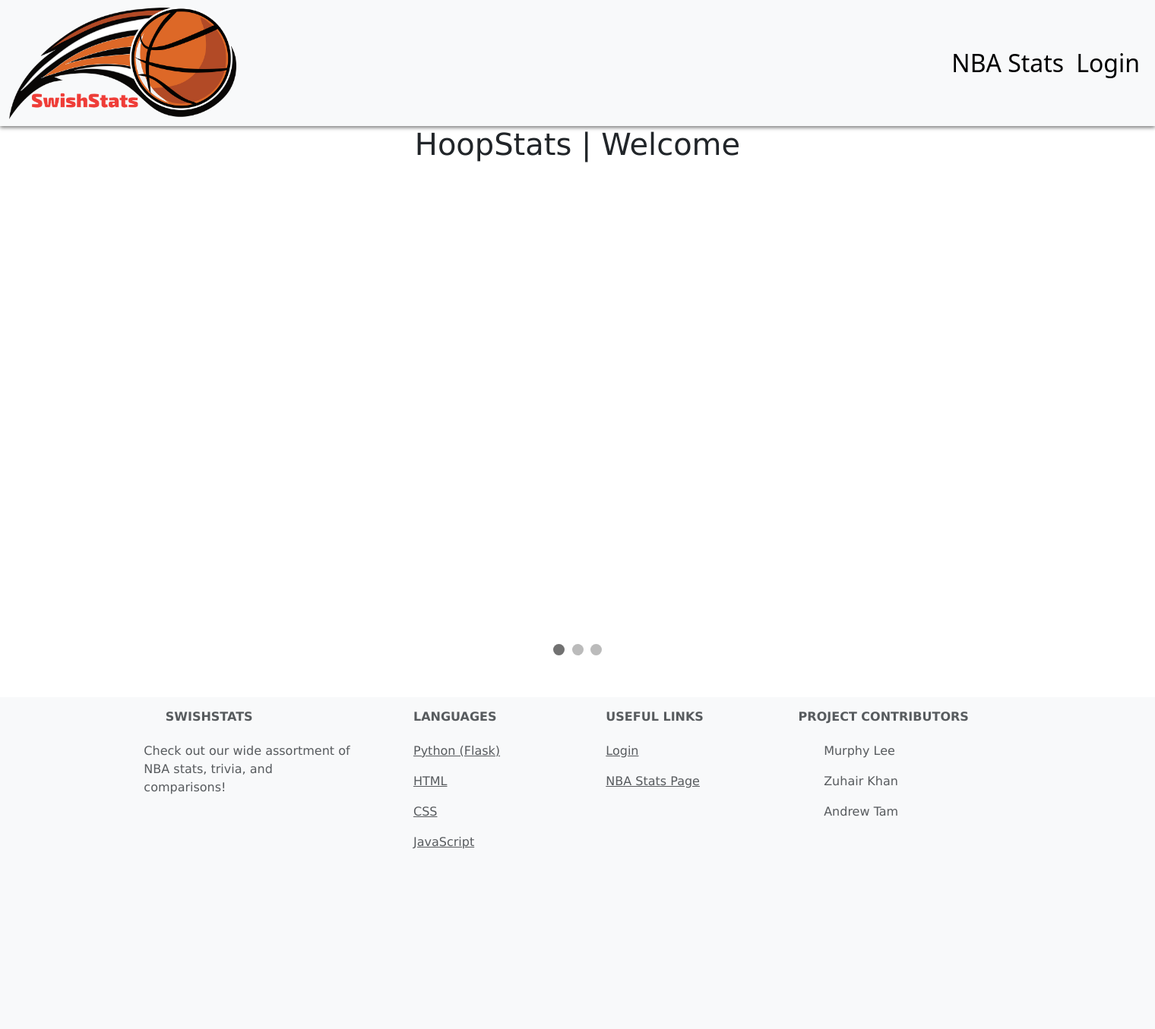
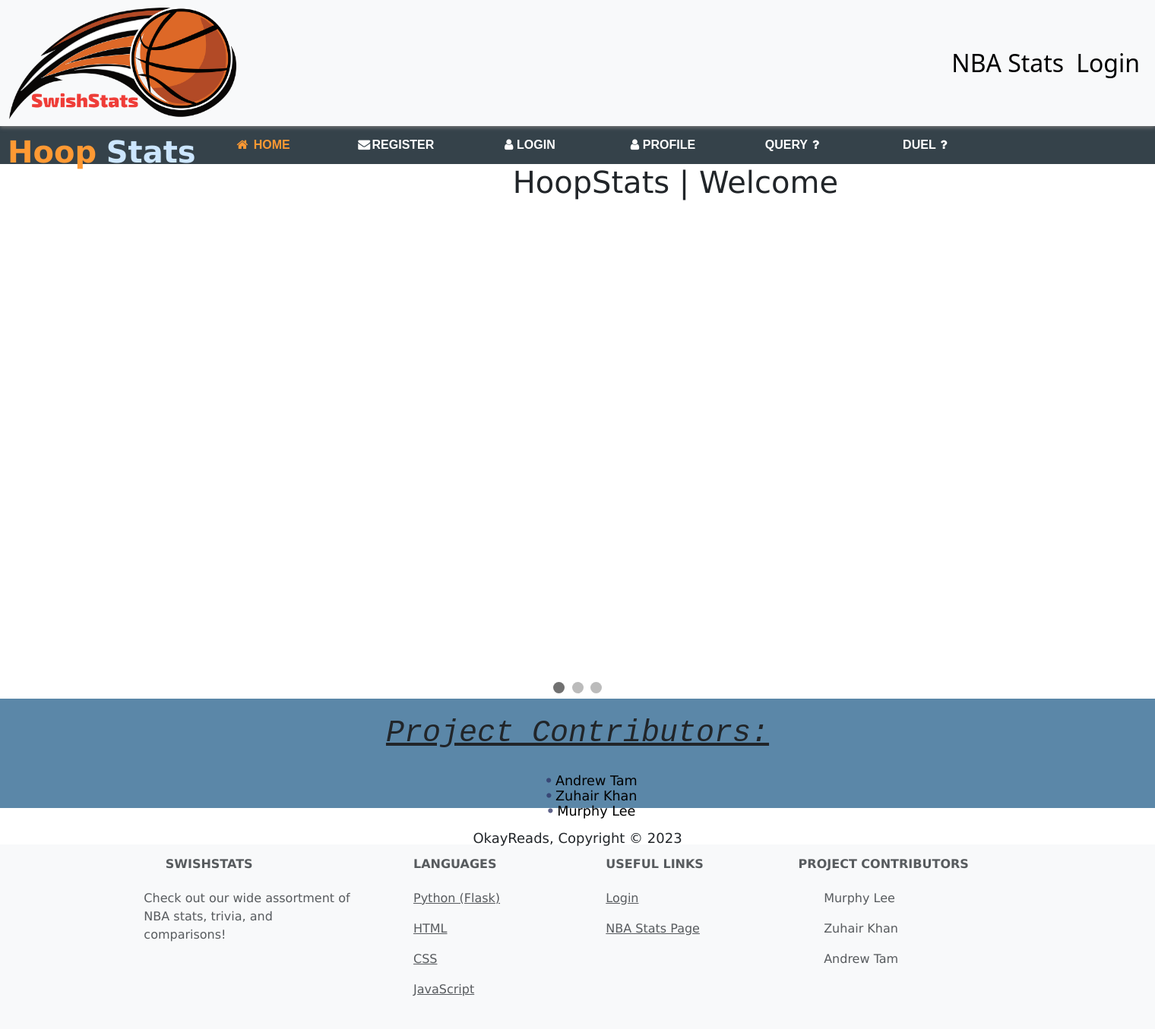
Before and after one commit to murphylee10/hoop-stats, a Flask app: page / in a window 1520 px wide. Shown: the whole page at 76% size. Before the commit the page ends 1118 px from the top, so only its background shows below. Run offline with Flask 3, Linux system fonts and the light colour scheme; data that the repository does not hold is empty; some libraries are stand-ins or nearby versions.

Commit message:
home page final touches

```diff
--- a/static/css/home-page.css
+++ b/static/css/home-page.css
@@ -83,6 +83,8 @@ header ul li {
 header ul li:hover:not(.active) {
   background: #d80b15;
 }
+
+/* SLIDESHOW STYLYING */
 
 .mySlides {
   overflow: hidden;
--- a/templates/home-page.html
+++ b/templates/home-page.html
@@ -1,16 +1,22 @@
-{% extends 'base.html' %}
-
-{% block title %}HoopStats | Welcome{% endblock %}
-{% block style %}
+{% extends 'base.html' %} {% block title %}HoopStats | Welcome{% endblock %} {%
+block style %}
 <!--font awesome cdn link-->
-    <link rel="stylesheet" href="https://maxcdn.bootstrapcdn.com/font-awesome/4.6.3/css/font-awesome.min.css" />
+<link
+  rel="stylesheet"
+  href="https://maxcdn.bootstrapcdn.com/font-awesome/4.6.3/css/font-awesome.min.css"
+/>
 <!-- Load font awesome icons -->
-    <link rel="stylesheet" href="https://cdnjs.cloudflare.com/ajax/libs/font-awesome/4.7.0/css/font-awesome.min.css" />
-    <link rel="stylesheet" href="{{ url_for('static', filename='css/home-page.css') }}" />
-{% endblock %}
-
-{% block content %}
-    <!-- <section id="navbar">
+<link
+  rel="stylesheet"
+  href="https://cdnjs.cloudflare.com/ajax/libs/font-awesome/4.7.0/css/font-awesome.min.css"
+/>
+<link
+  rel="stylesheet"
+  href="/Users/Zuhair/Documents/Second semester/CSCb20/instant-stats-b20/static/css/home-page.css"
+/>
+{% endblock %} {% block content %}
+<header>
+  <section id="navbar">
     <div class="navbar1">
       <h1>
         <span class="highlight">Hoop</span>
@@ -20,21 +26,30 @@
     <div class="nav-bar">
       <ul>
         <li>
-                    <a class="current" href="index.html"><i class="fa fa-fw fa-home"></i> Home</a>
+          <a class="current" href="index.html"
+            ><i class="fa fa-fw fa-home"></i> Home</a
+          >
         </li>
         <li>
-                    <a href="register.html"><i class="fa fa-fw fa-envelope"></i>Register</a>
+          <a href="register.html"
+            ><i class="fa fa-fw fa-envelope"></i>Register</a
+          >
         </li>
         <li>
           <a href="login.html"><i class="fa fa-fw fa-user"></i>login</a>
         </li>
-                <li><a href="profile.html">Profile</a></li>
+        <li>
+          <a href="profile.html"><i class="fa fa-fw fa-user"></i>profile</a>
+        </li>
         <li>
           <a href="query.html">Query</a><i class="fa fa-fw fa-question"></i>
         </li>
+        <li>
+          <a href="duel.html">Duel</a><i class="fa fa-fw fa-question"></i>
+        </li>
       </ul>
     </div>
-    </section> -->
+  </section>
 </header>
 <!-- Navigtion Bar-->
 
@@ -48,19 +63,28 @@
 <div class="slideshow-container">
   <div class="mySlides fade">
     <div class="numbertext">1 / 3</div>
-            <img src="{{ url_for('static', filename='images/img1.png') }}" style="width: 100%" />
+    <img
+      src="/Users/Zuhair/Documents/Second semester/CSCb20/instant-stats-b20/static/images/img1.png"
+      style="width: 100%"
+    />
     <div class="text">Player 1 info.</div>
   </div>
 
   <div class="mySlides fade">
     <div class="numbertext">2 / 3</div>
-            <img src="{{ url_for('static', filename='images/img1.png') }}" style="width: 100%" />
+    <img
+      src="/Users/Zuhair/Documents/Second semester/CSCb20/instant-stats-b20/static/images/img1.png"
+      style="width: 100%"
+    />
     <div class="text">player 2 info.</div>
   </div>
 
   <div class="mySlides fade">
     <div class="numbertext">3 / 3</div>
-            <img src="{{ url_for('static', filename='images/img1.png') }}" style="width: 100%" />
+    <img
+      src="/Users/Zuhair/Documents/Second semester/CSCb20/instant-stats-b20/static/images/img1.png"
+      style="width: 100%"
+    />
     <div class="text">player 3 info.</div>
   </div>
 
@@ -77,17 +101,18 @@
 <!--slideshow-->
 
 <!-- footer with names of all team members -->
-    <!-- <footer class="footer">
+<footer class="footer">
   <h1 class="footer-title">Project Contributors:</h1>
+  <br />
   <ul>
     <li>Andrew Tam</li>
     <li>Zuhair Khan</li>
     <li>Murphy Lee</li>
   </ul>
   <p>OkayReads, Copyright &copy; 2023</p>
-    </footer> -->
+</footer>
 
-    <script src="{{ url_for('static', filename='js/script.js') }}"></script>
+<script src="/Users/Zuhair/Documents/Second semester/CSCb20/instant-stats-b20/static/js/script.js"></script>
 <script src="https://ajax.googleapis.com/ajax/libs/jquery/3.4.1/jquery.min.js"></script>
 
 {% endblock %}
```
Lines whose indentation alone changed are shown as unchanged.
